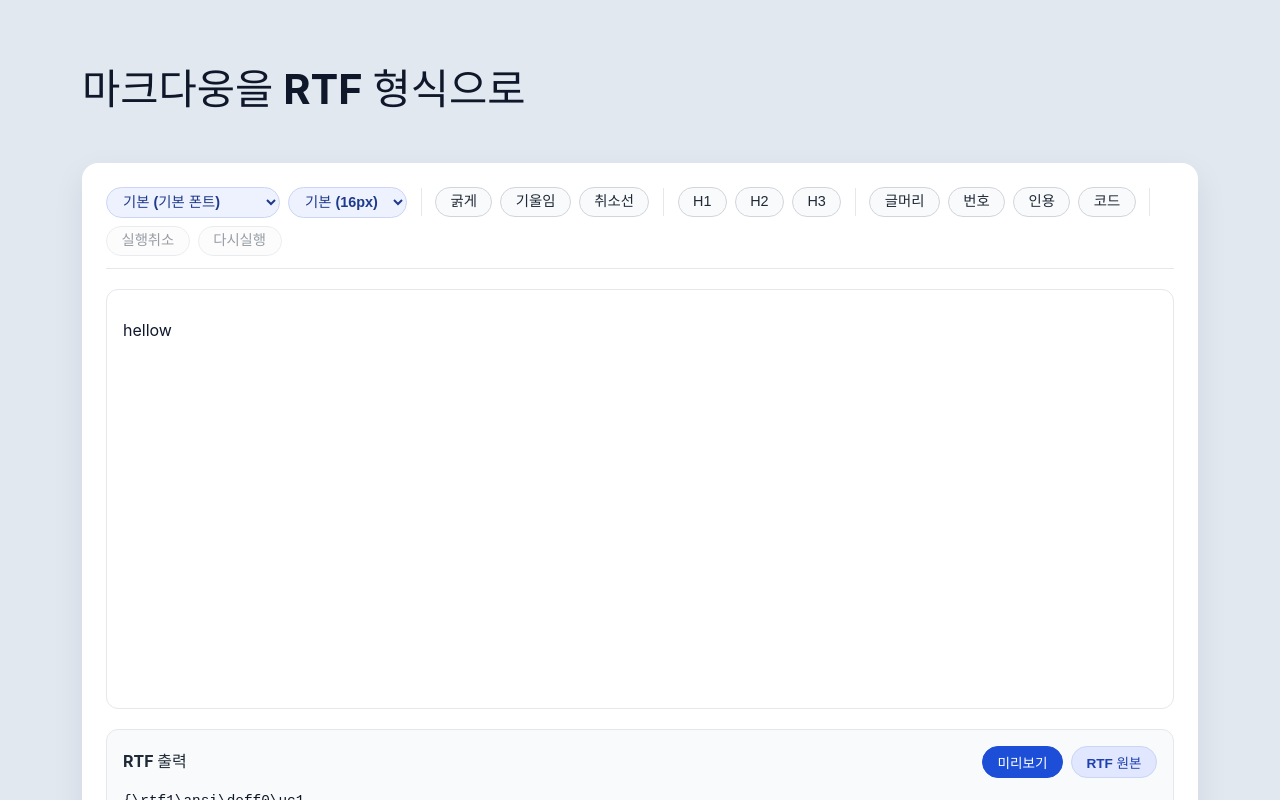
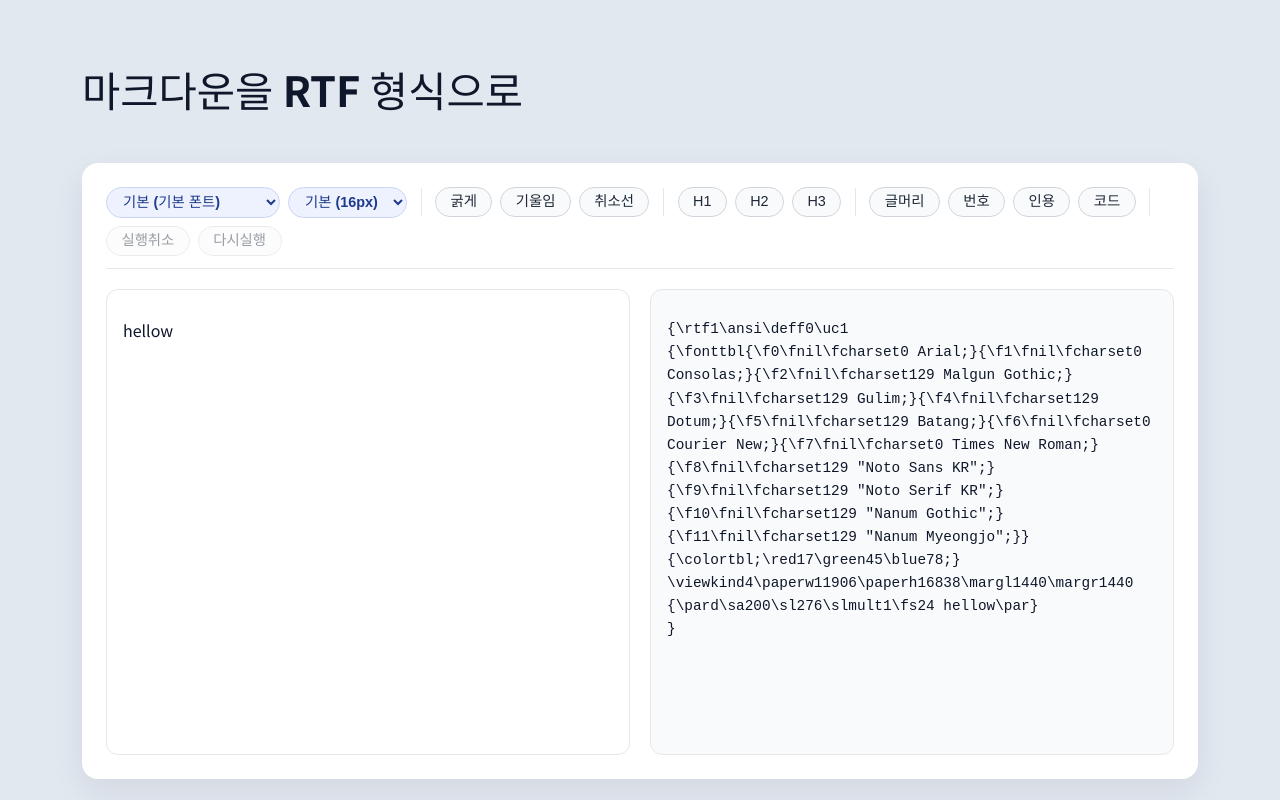
Before and after one commit to YOON-CC/rich-text-test, a React (Vite) app: page / in a window 1280 px wide. Shown: the top 800 px of the page. Built offline with nearby package versions, Linux system fonts and the light colour scheme.

Commit message:
폰트 스타일, 크기 조정

```diff
--- a/src/App.tsx
+++ b/src/App.tsx
@@ -6,7 +6,7 @@
   return (
     <main className="app">
       <header>
-        <h1>마크다웅을 RTF 형식으로 </h1>
+        <h1>마크다운을 RTF 형식으로 </h1>
       </header>
 
       <RichTextEditor />
--- a/src/components/RichTextEditor.css
+++ b/src/components/RichTextEditor.css
@@ -77,8 +77,28 @@
   margin: 0 0.35rem;
 }
 
+.rte-body {
+  display: grid;
+  grid-template-columns: repeat(2, minmax(0, 1fr));
+  gap: 1.25rem;
+}
+
+.rte-panel {
+  display: flex;
+  flex-direction: column;
+  gap: 0.75rem;
+}
+
+.panel-title {
+  margin: 0;
+  font-size: 0.95rem;
+  font-weight: 600;
+  color: #1e3a8a;
+  letter-spacing: 0.02em;
+}
+
 .rte-editor {
-  min-height: 420px;
+  min-height: 100%;
   padding: 1rem;
   border: 1px solid #e5e7eb;
   border-radius: 12px;
@@ -154,6 +174,9 @@
   border-radius: 12px;
   background-color: #f9fafb;
   padding: 1rem;
+  height: 100%;
+  display: flex;
+  flex-direction: column;
 }
 
 .rte-output__header {
@@ -209,6 +232,7 @@
   color: #0f172a;
   min-height: 420px;
   overflow: auto;
+  flex: 1;
 }
 
 .rte-output__error {
@@ -221,6 +245,10 @@
 }
 
 @media (max-width: 640px) {
+  .rte-body {
+    grid-template-columns: 1fr;
+  }
+
   .rte-container {
     padding: 1rem;
     border-radius: 12px;
--- a/src/components/RichTextEditor.tsx
+++ b/src/components/RichTextEditor.tsx
@@ -22,6 +22,10 @@
 
 const FONT_FAMILIES = [
   { label: '기본 (기본 폰트)', value: '' },
+  { label: 'Noto Sans KR', value: 'Noto Sans KR' },
+  { label: 'Noto Serif KR', value: 'Noto Serif KR' },
+  { label: 'Nanum Gothic', value: 'Nanum Gothic' },
+  { label: 'Nanum Myeongjo', value: 'Nanum Myeongjo' },
   { label: '맑은 고딕', value: 'Malgun Gothic' },
   { label: '돋움', value: 'Dotum' },
   { label: '굴림', value: 'Gulim' },
@@ -324,12 +328,16 @@
         </button>
       </div>
 
+      <div className="rte-body">
+        <div className="rte-panel">
           <EditorContent className="rte-editor" editor={editor} />
+        </div>
 
+        <div className="rte-panel">
           <div className="rte-output">
             <div className="rte-output__header">
-          <h3>RTF 출력</h3>
-          <div className="rte-output__controls">
+              {/* <h3>RTF 출력</h3> */}
+              {/* <div className="rte-output__controls">
                 <button
                   type="button"
                   className={previewMode === 'preview' ? 'active' : ''}
@@ -344,10 +352,12 @@
                 >
                   RTF 원본
                 </button>
-          </div>
+              </div> */}
             </div>
             <pre aria-live="polite">{displayOutput}</pre>
             {error && <p className="rte-output__error">{error}</p>}
+          </div>
+        </div>
       </div>
     </section>
   )
--- a/src/index.css
+++ b/src/index.css
@@ -1,5 +1,8 @@
+@import url('https://fonts.googleapis.com/css2?family=Noto+Sans+KR:wght@400;500;700&family=Noto+Serif+KR:wght@400;600;700&family=Nanum+Gothic:wght@400;700&family=Nanum+Myeongjo:wght@400;700&display=swap');
+
 :root {
-  font-family: 'Inter', 'Pretendard Variable', system-ui, -apple-system, BlinkMacSystemFont, 'Segoe UI', sans-serif;
+  font-family: 'Noto Sans KR', 'Inter', 'Pretendard Variable', system-ui, -apple-system, BlinkMacSystemFont,
+    'Segoe UI', sans-serif;
   line-height: 1.6;
   font-weight: 400;
   color: #0f172a;
--- a/src/utils/htmlToRtf.ts
+++ b/src/utils/htmlToRtf.ts
@@ -22,6 +22,10 @@
   { index: 5, definition: '{\\f5\\fnil\\fcharset129 Batang;}', aliases: ['batang', '바탕'] },
   { index: 6, definition: '{\\f6\\fnil\\fcharset0 Courier New;}', aliases: ['courier new'] },
   { index: 7, definition: '{\\f7\\fnil\\fcharset0 Times New Roman;}', aliases: ['times new roman', 'serif'] },
+  { index: 8, definition: '{\\f8\\fnil\\fcharset129 "Noto Sans KR";}', aliases: ['noto sans kr'] },
+  { index: 9, definition: '{\\f9\\fnil\\fcharset129 "Noto Serif KR";}', aliases: ['noto serif kr'] },
+  { index: 10, definition: '{\\f10\\fnil\\fcharset129 "Nanum Gothic";}', aliases: ['nanum gothic'] },
+  { index: 11, definition: '{\\f11\\fnil\\fcharset129 "Nanum Myeongjo";}', aliases: ['nanum myeongjo'] },
 ]
 
 const FONT_INDEX_MAP = new Map<string, number>()
```
Lines whose indentation alone changed are shown as unchanged.
